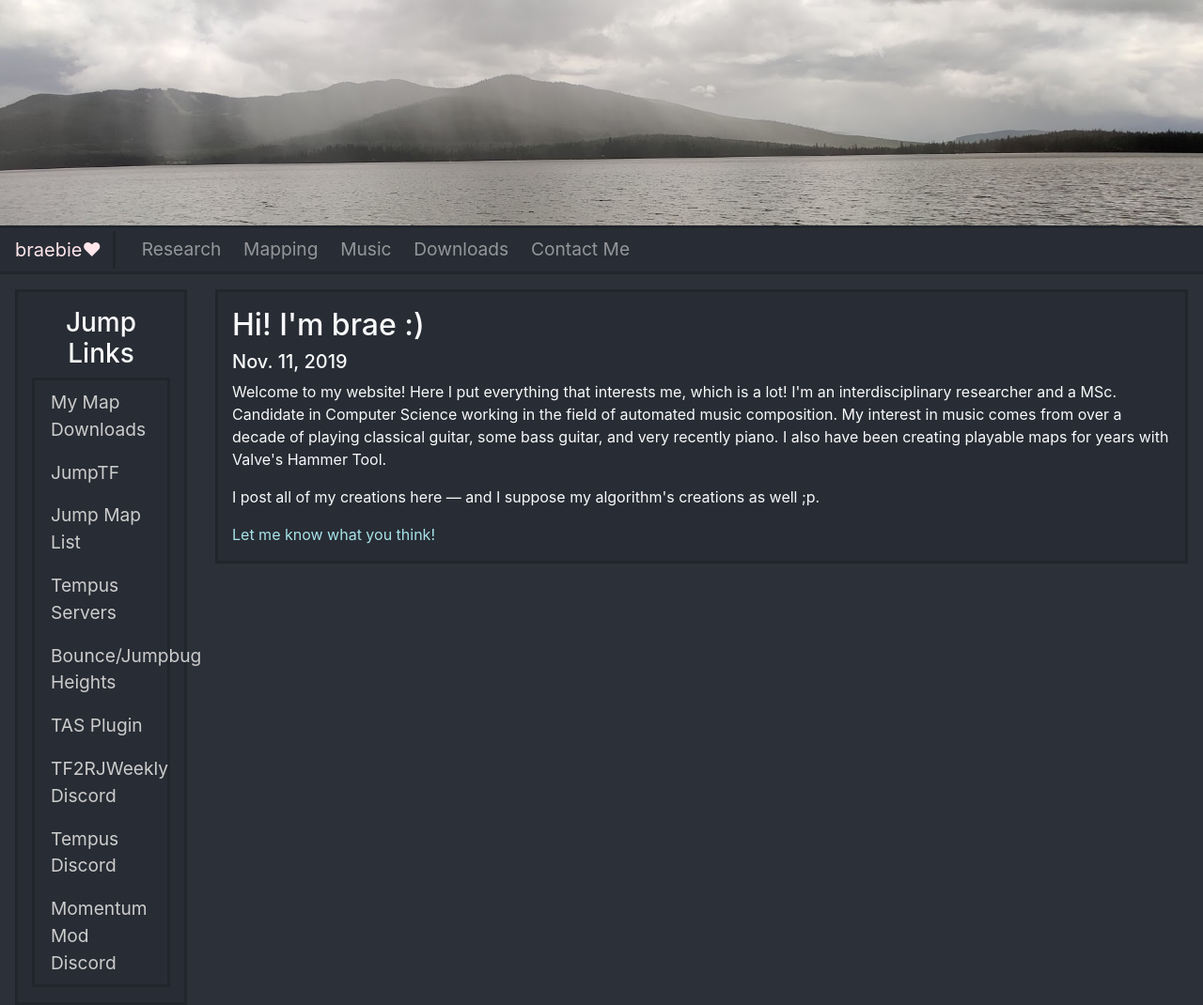
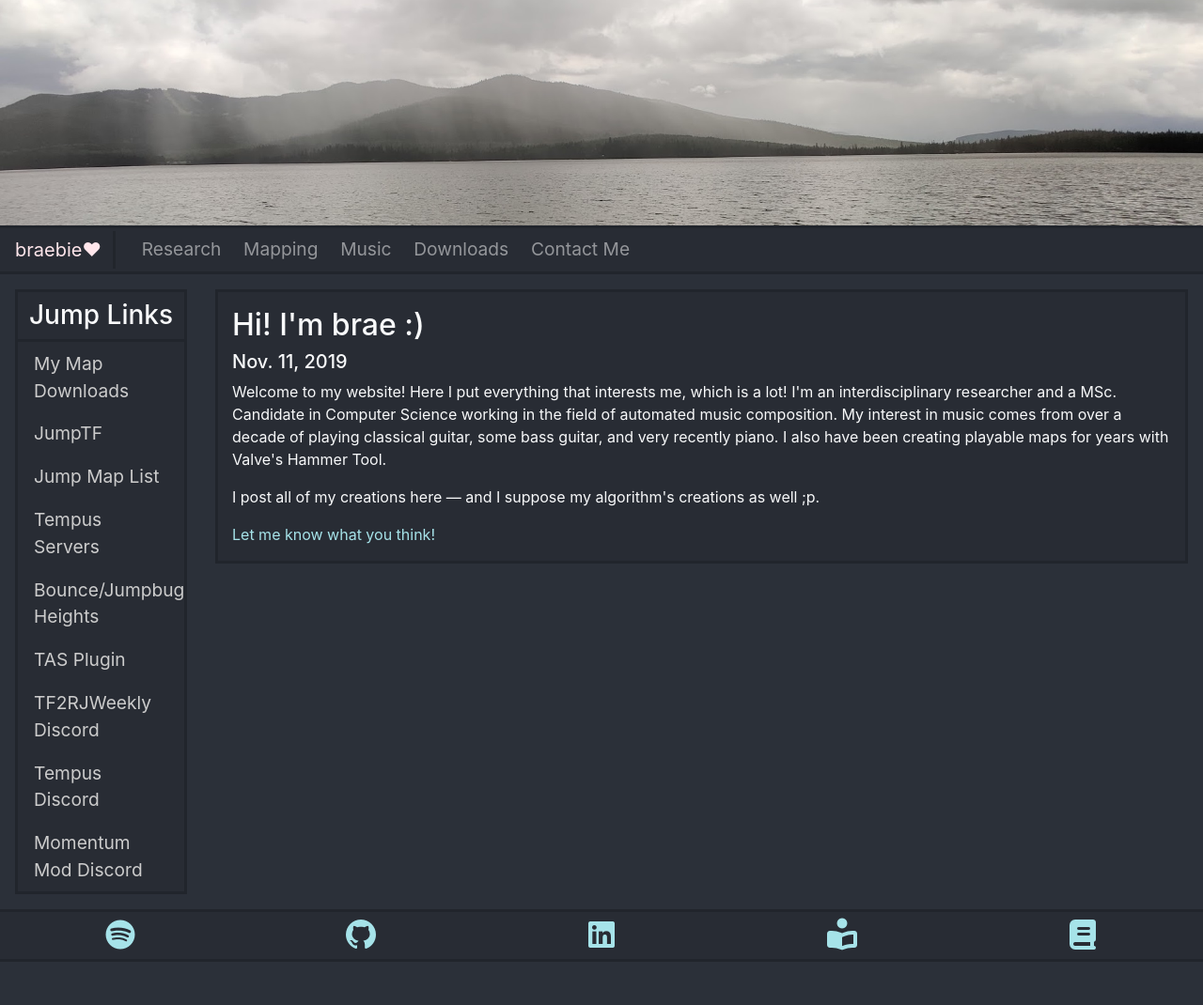
Before and after one commit to braem/portfolio-website, a website: page dist/index.html in a window 1280 px wide. Shown: the top 1070 px of the page at 94% size. After the commit the page ends 1024 px from the top, so only its background shows below. Drawn offline with Linux system fonts and the light colour scheme.

Commit message:
Revised sidebar formatting

```diff
--- a/scss/main.scss
+++ b/scss/main.scss
@@ -111,6 +111,15 @@ body {
   background-color: $background-color-3;
   border: 0.2em solid $background-color-4;
 }
+.sidebar {
+  margin: 0;
+  padding:0 !important;
+  background-color: $background-color-3;
+  border: 0.2em solid $background-color-4;
+}
+.sidebar-title {
+  padding-top: 0.3em;
+}
 
 .download-showcase-container {
   background-color: $background-color-3;
@@ -191,12 +200,18 @@ body {
 }
 #main-container .nav-tabs {
   background-color: $background-color-3;
-  border: 0.2em solid $background-color-4;
+  border-bottom: 0.2em solid $background-color-4;
+  border-top: 0.2em solid $background-color-4;
+}
+#main-container .nav-tabs:last-child {
+  background-color: $background-color-3;
+  border-bottom: 0;
 }
 #main-container .nav-tabs .nav-item {
   width:100%;
 }
 #main-container .nav-tabs .nav-link {
+  border-radius: 0;
   border: 0.1em solid transparent;
   color: $color-offwhite;
   font-size: 1.2em;
```
Also changed, not shown: dist/css/main.css, dist/index.html, dist/js/research.js, dist/mapping.html, dist/research.html.
